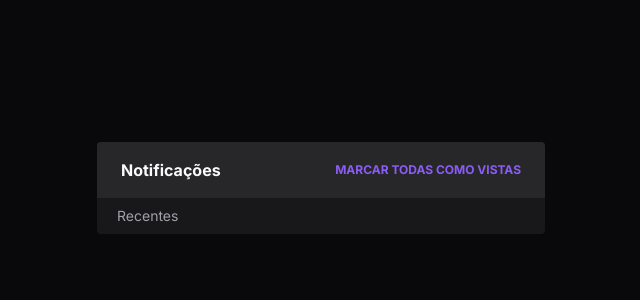
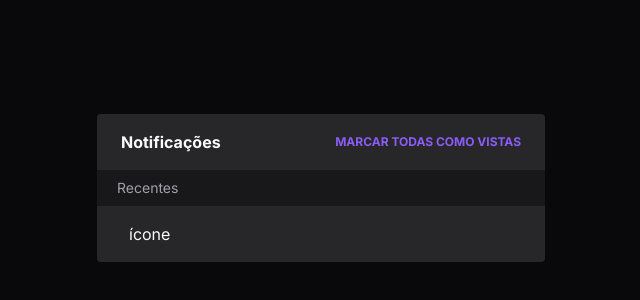
Before and after one commit to AlexMarquesAlves/widget-notification, a Next.js app: page / in a window 1280 px wide. Shown: the part 212-512 px from the top of the page, without its empty margins (319-959 px from the left). Built offline with nearby package versions, Linux system fonts and the light colour scheme.

Commit message:
"Adds a new section with a gray background and an icon in the widget"
This commit adds a new section to the widget, which has a gray background color (`bg-zinc-8

```diff
--- a/src/components/Widget.tsx
+++ b/src/components/Widget.tsx
@@ -21,6 +21,10 @@ export function Widget({ children }: WidgetProps) {
           <div className="bg-zinc-900 px-5 py-2 text-sm text-zinc-400">
             Recentes
           </div>
+
+          <div className="bg-zinc-800 px-8 py-4 flex items-start gap-6">
+            ícone
+          </div>
         </div>
         {/* Ancient Section */}
       </div>
```
